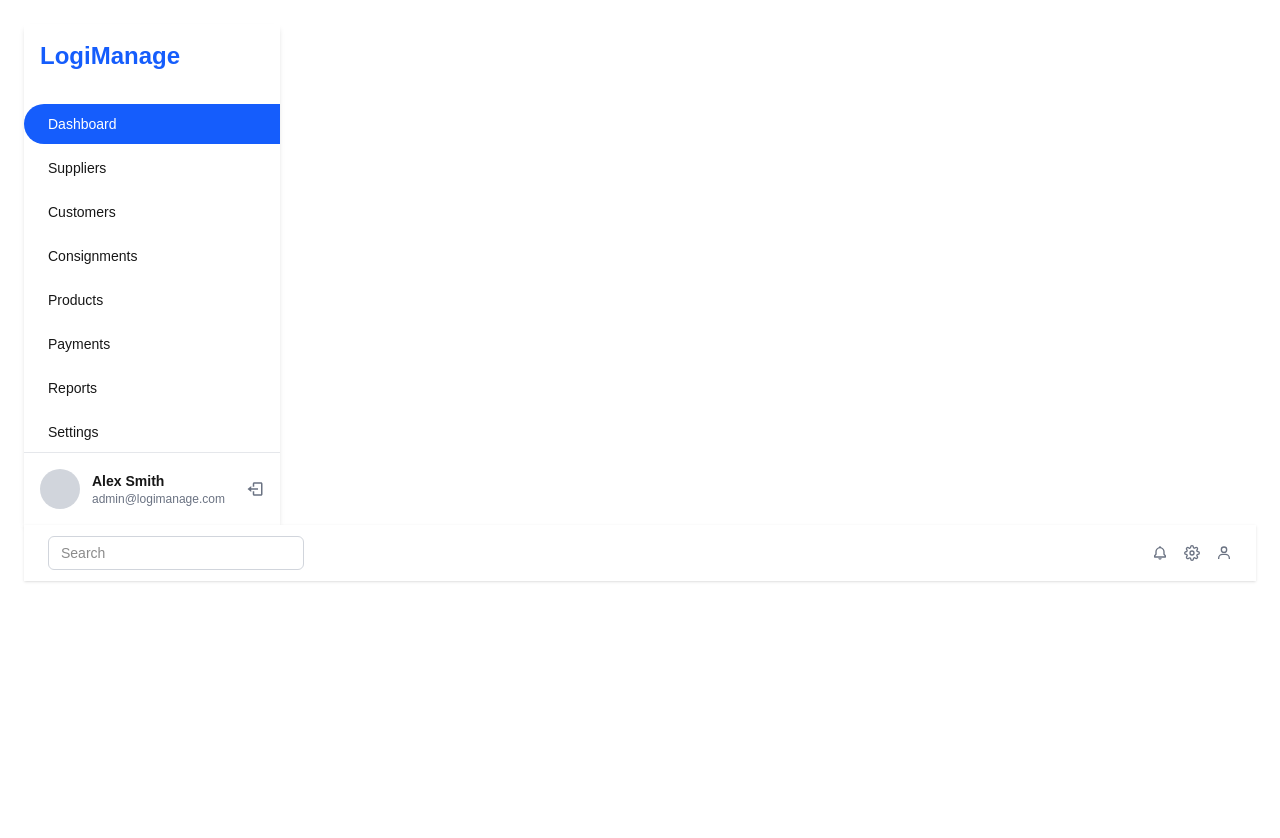
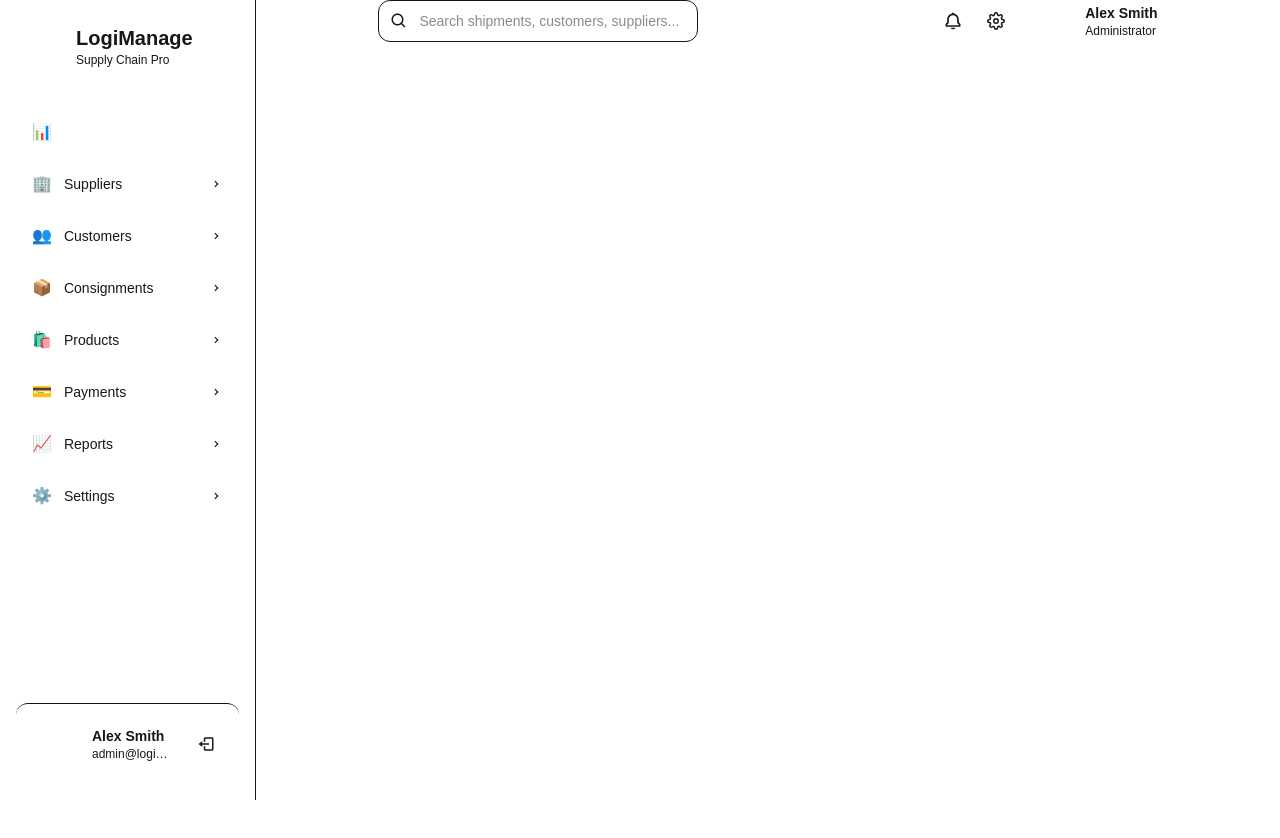
Before and after one commit to Dev-as-sayed/business-manager, a Next.js app: page / in a window 1280 px wide. Shown: the top 838 px of the page. Before the commit the page ends 800 px from the top, so only its background shows below. Built offline with nearby package versions, Linux system fonts and the light colour scheme.

Commit message:
update layout in this commit

```diff
--- a/package.json
+++ b/package.json
@@ -13,6 +13,7 @@
     "dotenv": "^17.2.3",
     "framer-motion": "^12.23.24",
     "jsonwebtoken": "^9.0.2",
+    "lottie-react": "^2.4.1",
     "mongoose": "^8.19.1",
     "next": "15.5.6",
     "react": "19.1.0",
--- /dev/null
+++ b/src/app/Loader.tsx
@@ -0,0 +1,19 @@
+"use client";
+
+import Lottie from "lottie-react";
+import loaderAnimation from "@/public/animations/loader.json"; // ✅ your local JSON file
+
+const Loader = () => {
+  return (
+    <div className="fixed inset-0 flex items-center justify-center bg-background-DEFAULT z-[9999]">
+      <Lottie
+        animationData={loaderAnimation}
+        loop
+        autoplay
+        style={{ width: 300, height: 300 }}
+      />
+    </div>
+  );
+};
+
+export default Loader;
--- a/src/app/layout.tsx
+++ b/src/app/layout.tsx
@@ -1,7 +1,8 @@
-import type { Metadata } from "next";
+"use client";
+
 import { Geist, Geist_Mono } from "next/font/google";
 import "./globals.css";
-import { BiBell, BiUser } from "react-icons/bi";
+import { BiBell, BiSearch } from "react-icons/bi";
 import { FiSettings } from "react-icons/fi";
 import Sidebar from "@/components/Shared/Sidebar";
 
@@ -15,11 +16,6 @@ const geistMono = Geist_Mono({
   subsets: ["latin"],
 });
 
-export const metadata: Metadata = {
-  title: "Create Next App",
-  description: "Generated by create next app",
-};
-
 export default function RootLayout({
   children,
 }: Readonly<{
@@ -27,35 +23,56 @@ export default function RootLayout({
 }>) {
   return (
     <html lang="en">
-      <body className="flex h-screen min-w-full bg-gray-100 text-gray-800">
-        <Sidebar />
+      <body
+        className={`${geistSans.variable} ${geistMono.variable} antialiased`}
+      >
+        <div className="flex h-screen min-w-full bg-background-DEFAULT text-text-DEFAULT">
+          <Sidebar />
 
-        <main>
-          <main className="flex-1 flex flex-col">
-            {/* Top bar */}
-            <header className="h-14 bg-white flex items-center justify-between px-6 shadow-sm">
-              <div className="flex items-center gap-3">
+          <div className="flex-1 flex flex-col min-w-0">
+            {/* Enhanced Top Bar */}
+            <div className="flex justify-around">
+              <div className="relative">
+                <BiSearch
+                  className="absolute left-3 top-1/2 transform -translate-y-1/2 text-text-muted"
+                  size={18}
+                />
                 <input
                   type="text"
-                  placeholder="Search"
-                  className="border border-gray-300 rounded-md px-3 py-1.5 text-sm w-64 focus:ring-2 focus:ring-blue-500 focus:outline-none"
+                  placeholder="Search shipments, customers, suppliers..."
+                  className="border border-border-strong rounded-xl pl-10 pr-4 py-2.5 text-sm w-80 focus:ring-2 focus:ring-primary-light focus:border-primary-light focus:outline-none transition-all duration-200 bg-background-accent/50"
                 />
               </div>
-              <div className="flex items-center gap-4">
-                <BiBell className="text-gray-500 cursor-pointer hover:text-blue-600" />
-                <FiSettings className="text-gray-500 cursor-pointer hover:text-blue-600" />
-                <BiUser className="text-gray-500 cursor-pointer hover:text-blue-600" />
+
+              <div className="flex items-center gap-6">
+                <BiBell
+                  className="text-text-light hover:text-primary-DEFAULT transition-colors"
+                  size={20}
+                />
+                <span className="absolute -top-1 -right-1 h-4 w-4 bg-danger rounded-full flex items-center justify-center">
+                  <span className="text-white text-xs">3</span>
+                </span>
+
+                <FiSettings
+                  className="text-text-light hover:text-primary-DEFAULT transition-colors"
+                  size={18}
+                />
+
+                <div className="h-8 w-8 rounded-full bg-gradient-main flex items-center justify-center">
+                  <span className="text-white text-sm font-semibold">AS</span>
+                </div>
+                <div className="hidden md:block">
+                  <p className="text-sm font-semibold text-text-DEFAULT">
+                    Alex Smith
+                  </p>
+                  <p className="text-xs text-text-muted">Administrator</p>
+                </div>
               </div>
-            </header>
-
-            {/* Dynamic page content */}
-            <body
-              className={`${geistSans.variable} ${geistMono.variable} antialiased p-6 overflow-y-auto`}
-            >
-              {children}
-            </body>
-          </main>
-        </main>
+            </div>
+            {/* Main Content Area */}
+            <div className="max-w-7xl mx-auto">{children}</div>
+          </div>
+        </div>
       </body>
     </html>
   );
--- a/src/components/Shared/Sidebar.tsx
+++ b/src/components/Shared/Sidebar.tsx
@@ -2,53 +2,121 @@
 
 import Link from "next/link";
 import { usePathname } from "next/navigation";
-import { BiLogOut } from "react-icons/bi";
+import { motion } from "framer-motion";
+import { BiLogOut, BiChevronRight } from "react-icons/bi";
+
 const navLinks = [
-  { title: "Dashboard", path: "/" },
-  { title: "Suppliers", path: "/suppliers" },
-  { title: "Customers", path: "/customers" },
-  { title: "Consignments", path: "/consignments" },
-  { title: "Products", path: "/products" },
-  { title: "Payments", path: "/payments" },
-  { title: "Reports", path: "/reports" },
-  { title: "Settings", path: "/settings" },
+  { title: "Dashboard", path: "/", icon: "📊" },
+  { title: "Suppliers", path: "/suppliers", icon: "🏢" },
+  { title: "Customers", path: "/customers", icon: "👥" },
+  { title: "Consignments", path: "/consignments", icon: "📦" },
+  { title: "Products", path: "/products", icon: "🛍️" },
+  { title: "Payments", path: "/payments", icon: "💳" },
+  { title: "Reports", path: "/reports", icon: "📈" },
+  { title: "Settings", path: "/settings", icon: "⚙️" },
 ];
 
 const Sidebar = () => {
   const pathname = usePathname();
+
+  const sidebarVariants = {
+    closed: { x: -300, opacity: 0 },
+    open: { x: 0, opacity: 1 },
+  };
+
+  const itemVariants = {
+    closed: { x: -20, opacity: 0 },
+    open: { x: 0, opacity: 1 },
+  };
+
   return (
-    <aside className="w-64 bg-white shadow-md flex flex-col justify-between">
+    <motion.aside
+      initial="closed"
+      animate="open"
+      variants={sidebarVariants}
+      transition={{ duration: 0.4, ease: "easeOut" }}
+      className="w-64 bg-background-sidebar shadow-sidebar flex flex-col justify-between border-r border-border-strong"
+    >
       <div>
-        <div className="p-4 text-2xl font-bold text-blue-600">LogiManage</div>
-        <nav className="mt-4 space-y-1">
-          {navLinks.map((link) => (
-            <Link
+        <motion.div
+          initial={{ opacity: 0, y: -20 }}
+          animate={{ opacity: 1, y: 0 }}
+          transition={{ delay: 0.2 }}
+          className="p-6"
+        >
+          <div className="flex items-center gap-3">
+            <div className="h-10 w-10 rounded-xl bg-gradient-main flex items-center justify-center">
+              <span className="text-white font-bold text-lg">LM</span>
+            </div>
+            <div>
+              <h1 className="text-xl font-bold text-text-DEFAULT">
+                LogiManage
+              </h1>
+              <p className="text-xs text-text-muted">Supply Chain Pro</p>
+            </div>
+          </div>
+        </motion.div>
+
+        <nav className="mt-4 space-y-1 px-4">
+          {navLinks.map((link, index) => (
+            <motion.div
               key={link.title}
-              href={link.path}
-              className={`block px-6 py-2.5 text-sm font-medium rounded-l-full ${
-                pathname === link.path
-                  ? "bg-blue-600 text-white"
-                  : "hover:bg-blue-100"
-              }`}
+              variants={itemVariants}
+              transition={{ delay: index * 0.1 }}
             >
-              {link.title}
-            </Link>
+              <Link
+                href={link.path}
+                className={`flex items-center gap-3 px-4 py-3 text-sm font-medium rounded-xl transition-all duration-200 group ${
+                  pathname === link.path
+                    ? "bg-primary-DEFAULT text-white shadow-soft"
+                    : "text-text-light hover:bg-background-accent hover:text-text-DEFAULT"
+                }`}
+              >
+                <span className="text-base">{link.icon}</span>
+                <span className="flex-1">{link.title}</span>
+                <BiChevronRight
+                  className={`transition-transform duration-200 ${
+                    pathname === link.path
+                      ? "rotate-90 text-white"
+                      : "text-text-muted group-hover:text-primary-light"
+                  }`}
+                />
+              </Link>
+            </motion.div>
           ))}
         </nav>
       </div>
 
-      <div className="border-t border-gray-200 p-4 flex items-center gap-3">
-        <div className="h-10 w-10 rounded-full bg-gray-300" />
-        <div>
-          <p className="text-sm font-semibold">Alex Smith</p>
-          <p className="text-xs text-gray-500">admin@logimanage.com</p>
+      <motion.div
+        variants={itemVariants}
+        transition={{ delay: 0.8 }}
+        className="border-t border-border-DEFAULT p-4 m-4 rounded-xl bg-background-card shadow-soft"
+      >
+        <div className="flex items-center gap-3">
+          <div className="relative">
+            <div className="h-12 w-12 rounded-full bg-gradient-main flex items-center justify-center">
+              <span className="text-white font-semibold">AS</span>
+            </div>
+            <div className="absolute -bottom-1 -right-1 h-4 w-4 rounded-full bg-success border-2 border-white"></div>
+          </div>
+          <div className="flex-1 min-w-0">
+            <p className="text-sm font-semibold text-text-DEFAULT truncate">
+              Alex Smith
+            </p>
+            <p className="text-xs text-text-muted truncate">
+              admin@logimanage.com
+            </p>
+          </div>
+          <motion.button
+            whileHover={{ scale: 1.05 }}
+            whileTap={{ scale: 0.95 }}
+            className="p-2 rounded-lg hover:bg-background-accent text-text-muted hover:text-danger transition-colors"
+          >
+            <BiLogOut size={18} />
+          </motion.button>
         </div>
-        <BiLogOut
-          className="ml-auto cursor-pointer text-gray-500 hover:text-red-600"
-          size={18}
-        />
-      </div>
-    </aside>
+      </motion.div>
+    </motion.aside>
   );
 };
 
--- /dev/null
+++ b/tailwind.config.ts
@@ -0,0 +1,59 @@
+import type { Config } from "tailwindcss";
+
+const config: Config = {
+  content: [
+    "./pages/**/*.{js,ts,jsx,tsx}",
+    "./components/**/*.{js,ts,jsx,tsx}",
+    "./app/**/*.{js,ts,jsx,tsx}",
+  ],
+  theme: {
+    extend: {
+      colors: {
+        primary: {
+          DEFAULT: "#2563EB", // blue-600
+          light: "#3B82F6", // blue-500
+          dark: "#1E40AF", // blue-800
+        },
+        secondary: {
+          DEFAULT: "#64748B", // slate-500
+          light: "#94A3B8", // slate-400
+          dark: "#475569", // slate-600
+        },
+        background: {
+          DEFAULT: "#F8FAFC", // light background
+          card: "#FFFFFF", // white cards
+          sidebar: "#F1F5F9", // slightly gray sidebar
+          accent: "#E2E8F0", // accent panels
+        },
+        border: {
+          DEFAULT: "#E5E7EB",
+          strong: "#CBD5E1",
+        },
+        text: {
+          DEFAULT: "#1E293B",
+          light: "#475569",
+          muted: "#94A3B8",
+        },
+        success: "#22C55E",
+        warning: "#FACC15",
+        danger: "#EF4444",
+        info: "#3B82F6",
+      },
+      fontFamily: {
+        sans: ["Inter", "system-ui", "sans-serif"],
+      },
+      boxShadow: {
+        soft: "0 2px 6px rgba(0,0,0,0.05)",
+        card: "0 4px 10px rgba(0,0,0,0.08)",
+      },
+      backgroundImage: {
+        "gradient-main": "linear-gradient(135deg, #2563EB 0%, #1E3A8A 100%)",
+        "gradient-sidebar":
+          "linear-gradient(to bottom, #F1F5F9 0%, #E2E8F0 100%)",
+      },
+    },
+  },
+  plugins: [],
+};
+
+export default config;
```
Also changed, not shown: 1 other file (tests, documents, lock files or other folders).
